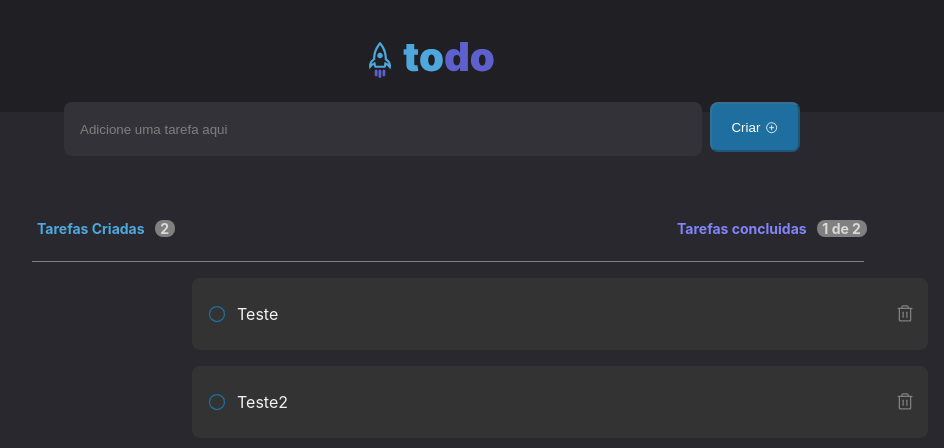
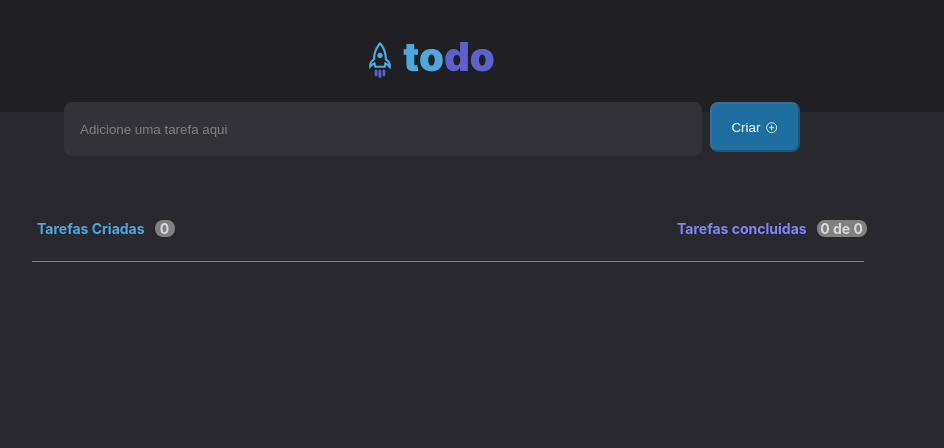
Before and after one commit to ReinaldoARamos/Todo_React, a React (Vite) app: page / in a window 1280 px wide. Shown: the top 448 px of the page, without its empty margins (208-1152 px from the left). Built offline with nearby package versions, Linux system fonts and the light colour scheme.

Commit message:
apagando a logica errada e recomeçando

```diff
--- a/src/componentes/Task.tsx
+++ b/src/componentes/Task.tsx
@@ -9,28 +9,15 @@ export interface Itask {
   key?: string;
   content: string;
   iscomplete: boolean;
-  deleteTask?: ( TaskContent: string )=> void //passando a função como propriedade com o content em formato string
+  deleteTask: ( TaskContent: string )=> void //passando a função como propriedade com o content em formato string
 
 }
 
 export function Task() {
   const [TaskContent, setTaskContent] = useState("");
-  const [Task, setNewTask] = useState<Itask[]>([{
-    key:"1",
-    content:"Teste" ,
-    iscomplete:true
-  }
-  ,
-  {
-    key:"2",
-    content:"Teste2" ,
-    iscomplete:false
-  }
-]);
-  const counterComplete = Task.filter(tasks => tasks.iscomplete).length
+  const [Task, setNewTask] = useState<Itask[]>([]);
   const counter = Task.length;
-
-
+  const counteComplete = Task.filter((tasks) => tasks.iscomplete).length
 
   function handleInputChange() {
     const InputContent = event.target.value;
@@ -94,7 +81,7 @@ export function Task() {
 
         <span className={styles.Concluded}>
           Tarefas concluidas
-          <span className={styles.done}>{counterComplete} de {counter}</span>
+          <span className={styles.done}>{counteComplete} de {counter}</span>
         </span>
       </div>
       <main>
```
Also changed, not shown: src/componentes/TaskManager/NewTask.tsx (line endings or trailing spaces).
